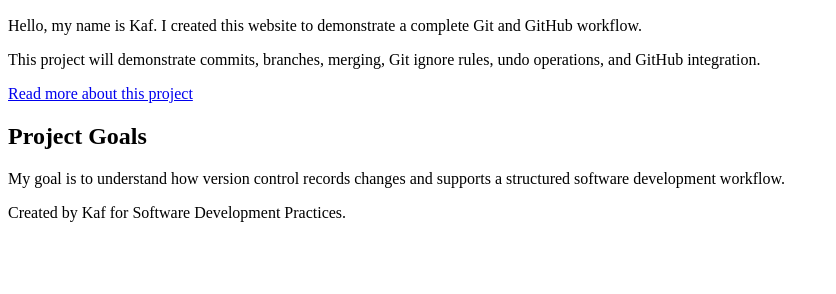
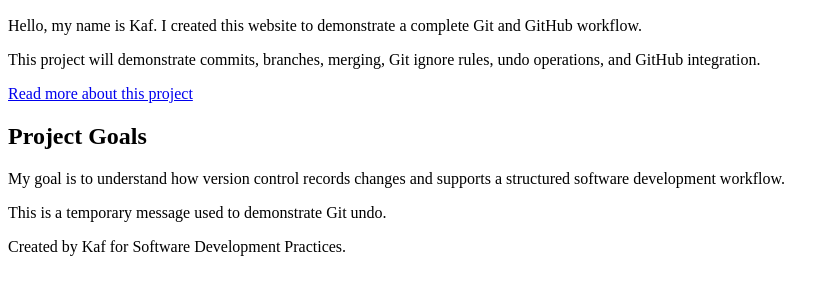
Before and after one commit to WhySeriousKaif/software-development-practices-git-workflow, a plain HTML site: page index.html in a window 1280 px wide. Shown: the part 110-404 px from the top of the page, without its empty margins (0-836 px from the left). Drawn offline with Linux system fonts and the light colour scheme.

Commit message:
Add temporary demonstration message

```diff
--- a/index.html
+++ b/index.html
@@ -31,6 +31,7 @@
                 and supports a structured software development workflow.
             </p>
         </section>
+        <p>This is a temporary message used to demonstrate Git undo.</p>
     </main>
 
     <footer>
```
